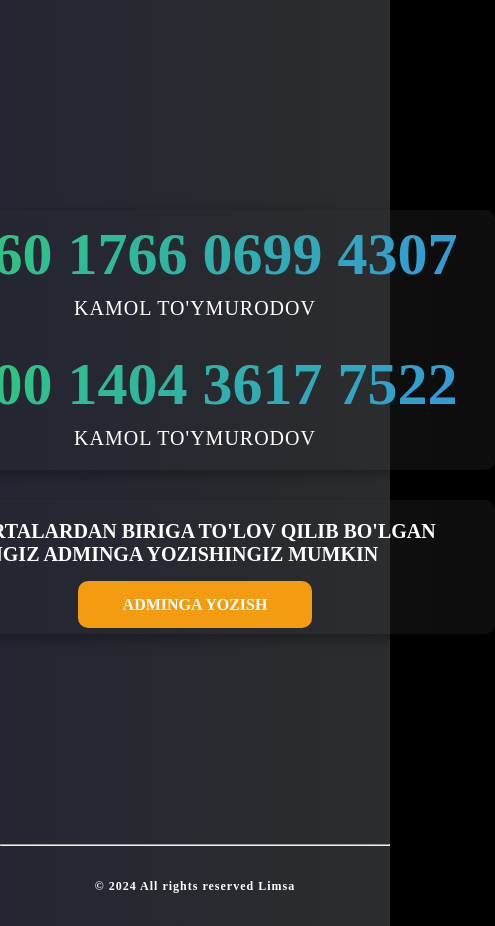
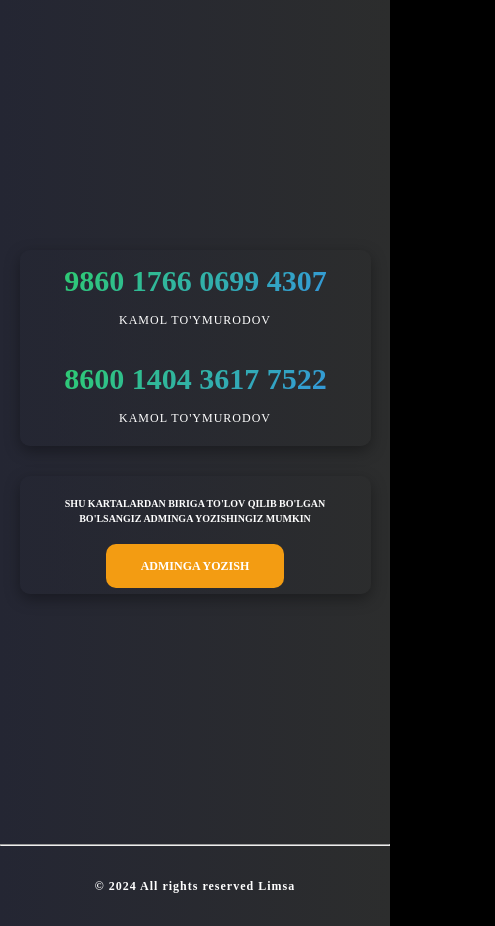
Before and after one commit to nodirbek6903/targetolog, a React (Vite) app: page /tolov in a window 390 px wide. Shown: the whole page, 495 px wide, since content can reach past the window. Built offline with nearby package versions, Linux system fonts and the light colour scheme.

Commit message:
tolov edit

```diff
--- a/src/components/Tolov/Tolov.css
+++ b/src/components/Tolov/Tolov.css
@@ -21,7 +21,6 @@
   display: flex;
   flex-direction: column;
   gap: 40px;
-    min-width: 600px;
   box-shadow: rgba(0, 0, 0, 0.35) 0px 5px 15px;
   padding: 20px;
   align-items: center;
@@ -37,6 +36,7 @@
   display: flex;
   flex-direction: column;
   gap: 20px;
+  justify-content: center;
 }
 
 .karta-raqam {
@@ -60,7 +60,6 @@
   display: flex;
   flex-direction: column;
   gap: 30px;
-    min-width: 400px;
   align-items: center;
   box-shadow: rgba(0, 0, 0, 0.35) 0px 5px 15px;
   padding: 20px;
@@ -88,3 +87,68 @@
   border-radius: 10px;
   text-transform: uppercase;
 }
+
+@media screen and (max-width: 1200px) {
+  .karta-raqam {
+    font-size: 35px;
+  }
+  .kartaraqam-ism {
+    font-size: 18px;
+  }
+  .admin-text {
+    font-size: 18px;
+  }
+}
+@media screen and (max-width: 1000px) {
+  .tolov-kartalar-card {
+    width: 90%;
+    margin: 0 auto;
+  }
+  .admin-kartalar{
+    width: 90%;
+    margin: 0 auto;
+  }
+  .admin-text{
+    text-align: center;
+    display: flex;
+    align-items: center;
+    justify-content: center;
+  }
+}
+
+@media screen and (max-width:700px) {
+  .karta-raqam{
+    font-size: 25px;
+  }
+  .kartaraqam-ism{
+    font-size: 16px;
+  }
+  .admin-text{
+    font-size: 15px;
+  }
+  .admin-btn{
+    padding: 15px 35px;
+  }
+}
+
+@media screen and (max-width:500px) {
+  .karta-raqam{
+    font-size: 20px;
+  }
+  .kartaraqam-ism{
+    font-size: 12px;
+  }
+  .admin-text{
+    font-size: 12px;
+    line-height: 1.5;
+  }
+  .admin-btn{
+    font-size: 12px;
+  }
+}
+
+@media screen and (max-width:400px) {
+  .admin-text{
+    font-size: 10px;
+  }
+}
```
Lines whose indentation alone changed are shown as unchanged.
